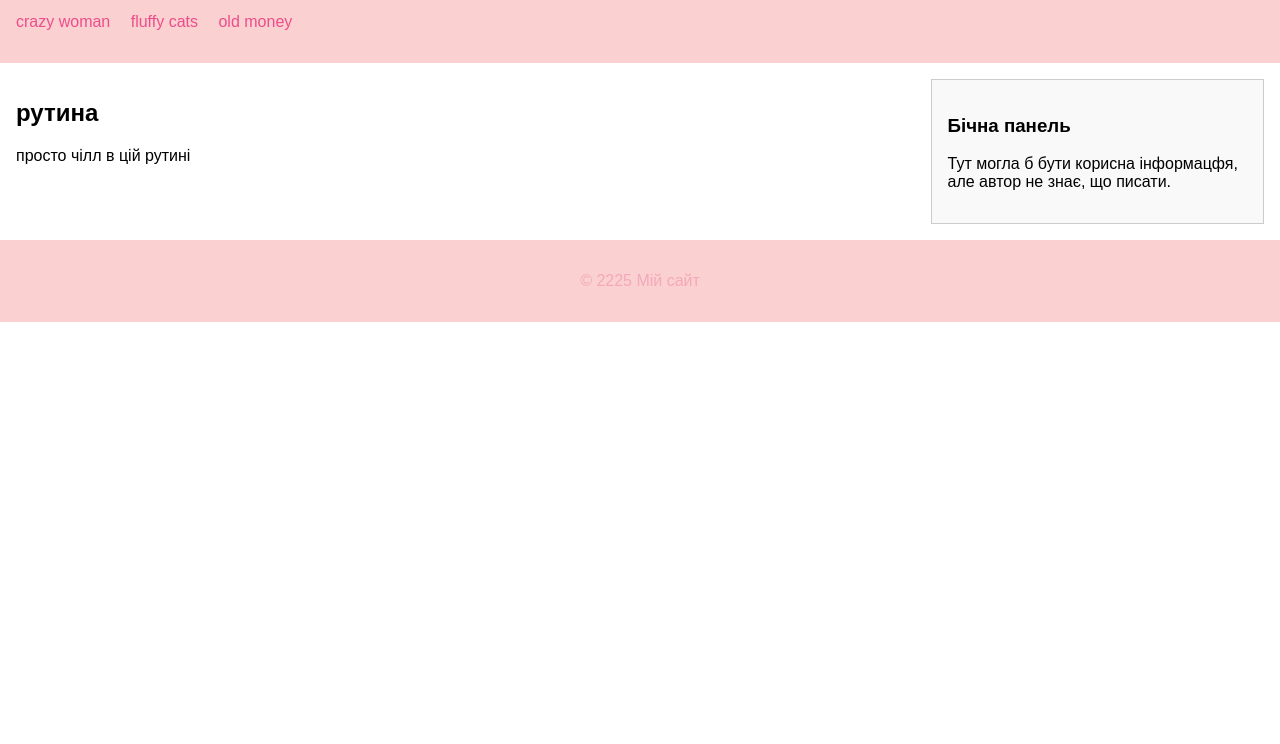
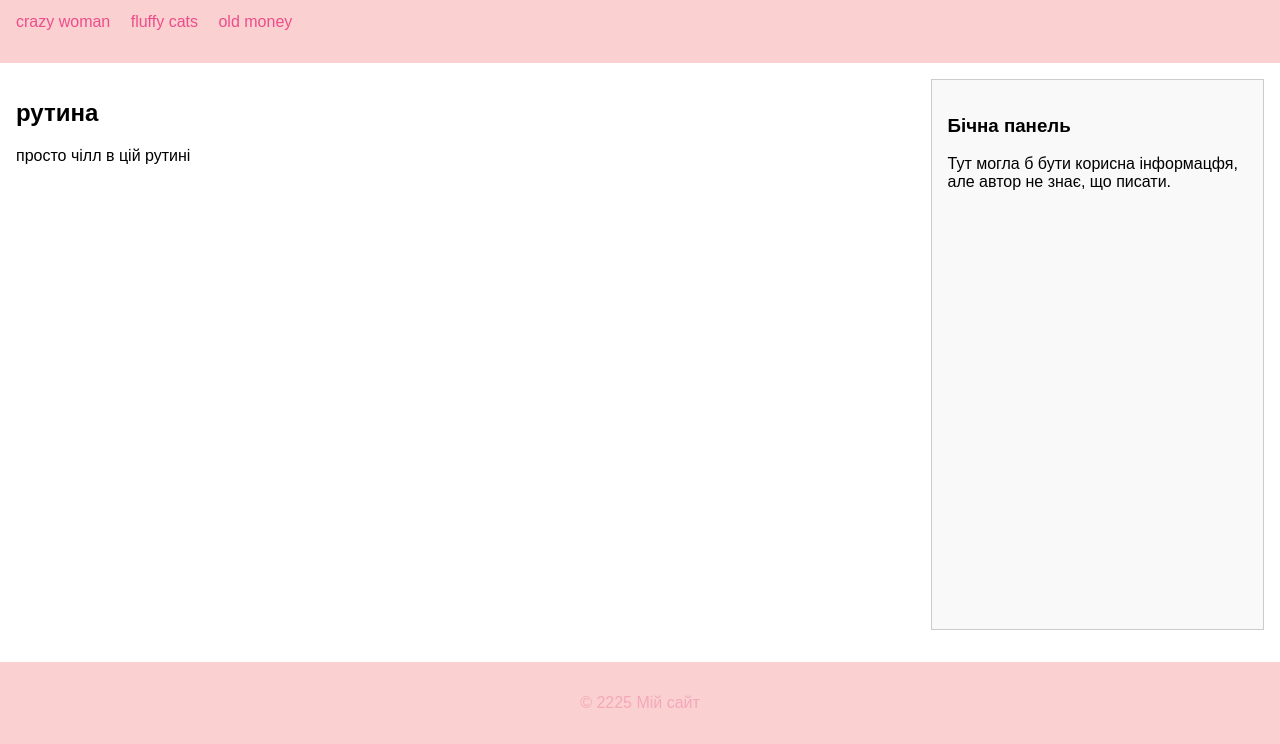
Before and after one commit to yaneessa1/shovel, a plain HTML site: page index.html in a window 1280 px wide. Shown: the part 56-800 px from the top of the page. Drawn offline with Linux system fonts and the light colour scheme.

Commit message:
A minor fix

```diff
--- a/style.css
+++ b/style.css
@@ -26,22 +26,33 @@ nav li {
 }
 
 nav a {
-  color:#ed4d8b ;
+  color: #ed4d8b;
   text-decoration: none;
 }
 
 main {
-  display: flex; /* Використання Flexbox для розташування */
+  display: flex;
+  /* Використання Flexbox для розташування */
   margin: 1rem;
+  flex: 1;
+}
+
+.wrapper {
+  display: flex;
+  flex-direction: column;
+  min-height: 100vh;
+  /* Висота 100% вікна браузера */
 }
 
 section {
-  flex: 3; /* Основна частина */
+  flex: 3;
+  /* Основна частина */
   margin-right: 1rem;
 }
 
 aside {
-  flex: 1; /* Бічна панель */
+  flex: 1;
+  /* Бічна панель */
   background-color: #f9f9f9;
   padding: 1rem;
   border: 1px solid #ccc;
@@ -49,7 +60,7 @@ aside {
 
 footer {
   background-color: #fbd0d0;
-  color:#f3a8bb;
+  color: #f3a8bb;
   text-align: center;
   padding: 1rem;
   margin-top: 1rem;
```
Also changed, not shown: crazy-woman.html (renamed from crazy woman.html).
